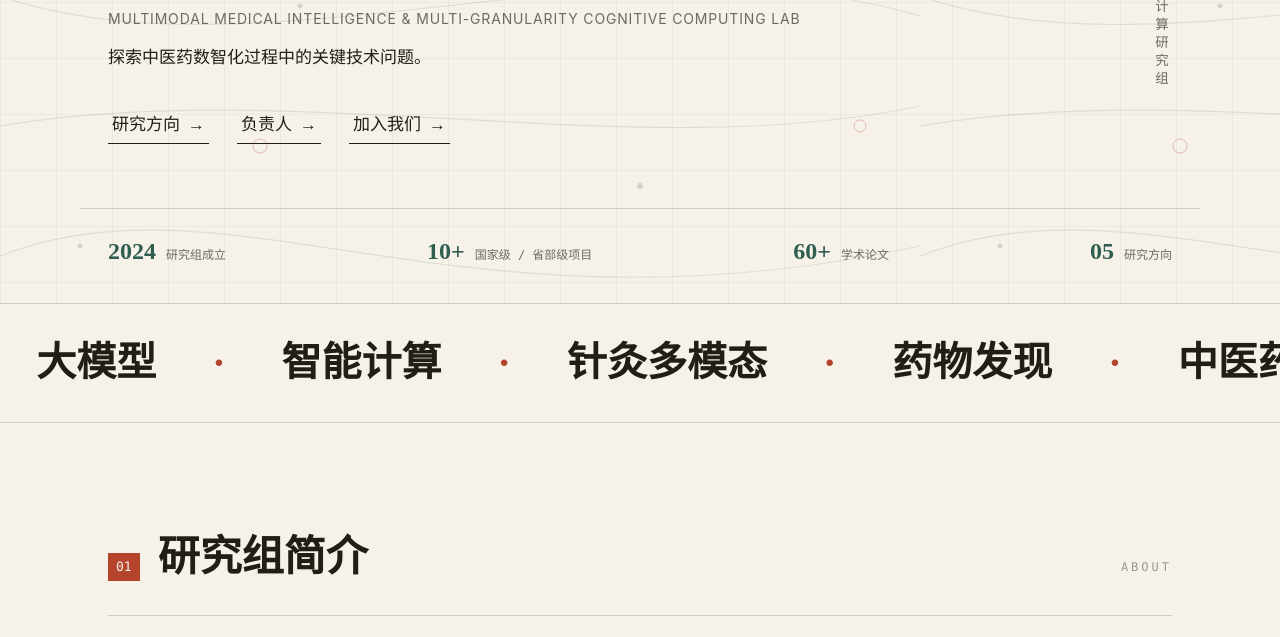
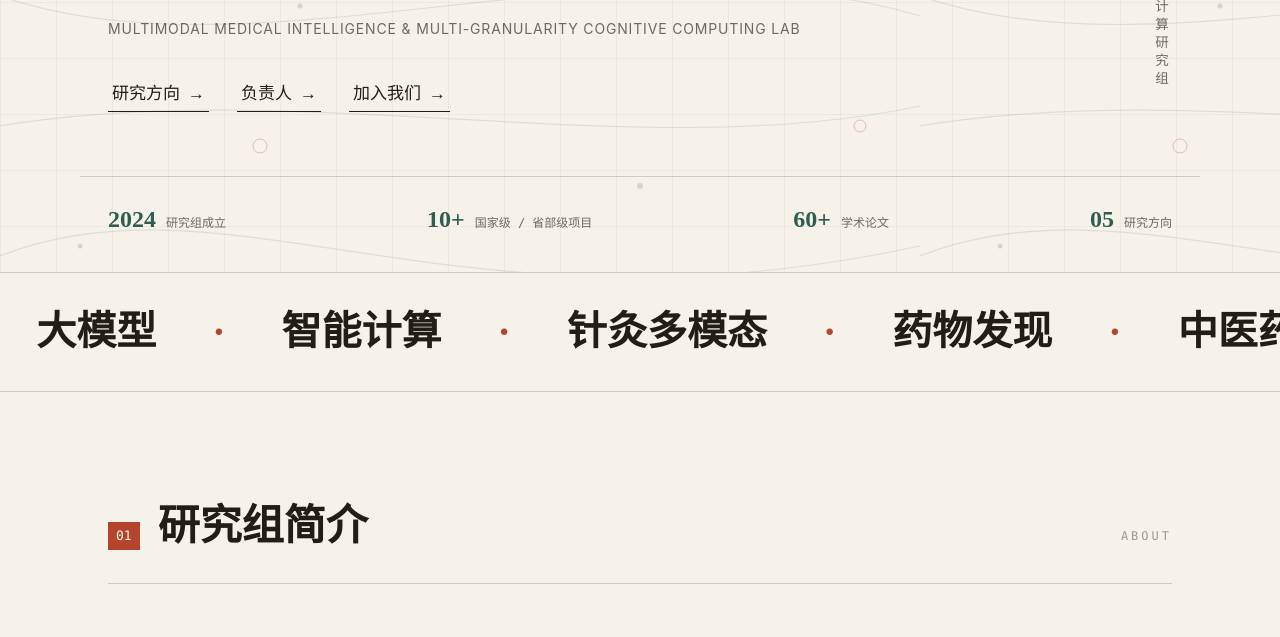
Before and after one commit to magic-lab-cdutcm/magic-lab-cdutcm.github.io, a plain HTML site: page index.html in a window 1280 px wide. Shown: the part 435-1072 px from the top of the page. Drawn offline with Linux system fonts and the light colour scheme.

Commit message:
首屏移除中文口号，英文全称移至其位置

```diff
--- a/assets/style.css
+++ b/assets/style.css
@@ -111,10 +111,9 @@ a { color: inherit; text-decoration: none; }
   font-size: 13.5px; letter-spacing: .34em; color: var(--ink-60);
 }
 .hero-sub {
-  margin-top: 34px; font-size: 14px; letter-spacing: .06em;
+  margin-top: 44px; font-size: 14px; letter-spacing: .06em;
   color: var(--ink-60); text-transform: uppercase;
 }
-.hero-tag { margin-top: 10px; font-size: 17px; }
 .hero-links { margin-top: 34px; display: flex; gap: 28px; flex-wrap: wrap; }
 .hero-links a {
   font-family: var(--serif); font-size: 17px;
--- a/index.html
+++ b/index.html
@@ -50,7 +50,6 @@
       <span class="seal" aria-hidden="true"><i>岐</i><i>黄</i><i>数</i><i>智</i></span>
     </div>
     <p class="hero-sub">Multimodal Medical Intelligence &amp; Multi-granularity Cognitive Computing Lab</p>
-    <p class="hero-tag">探索中医药数智化过程中的关键技术问题。</p>
     <nav class="hero-links">
       <a href="#research">研究方向<i>→</i></a>
       <a href="#pi">负责人<i>→</i></a>
```
